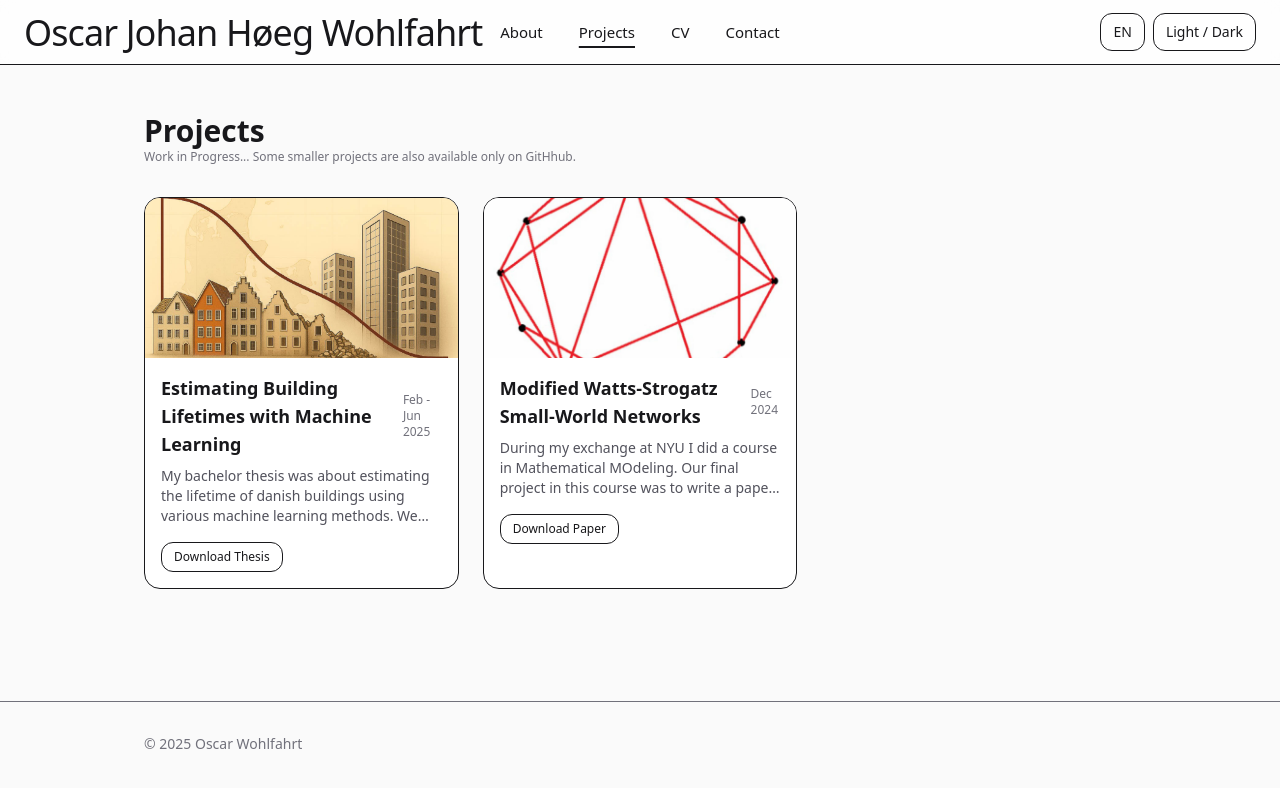
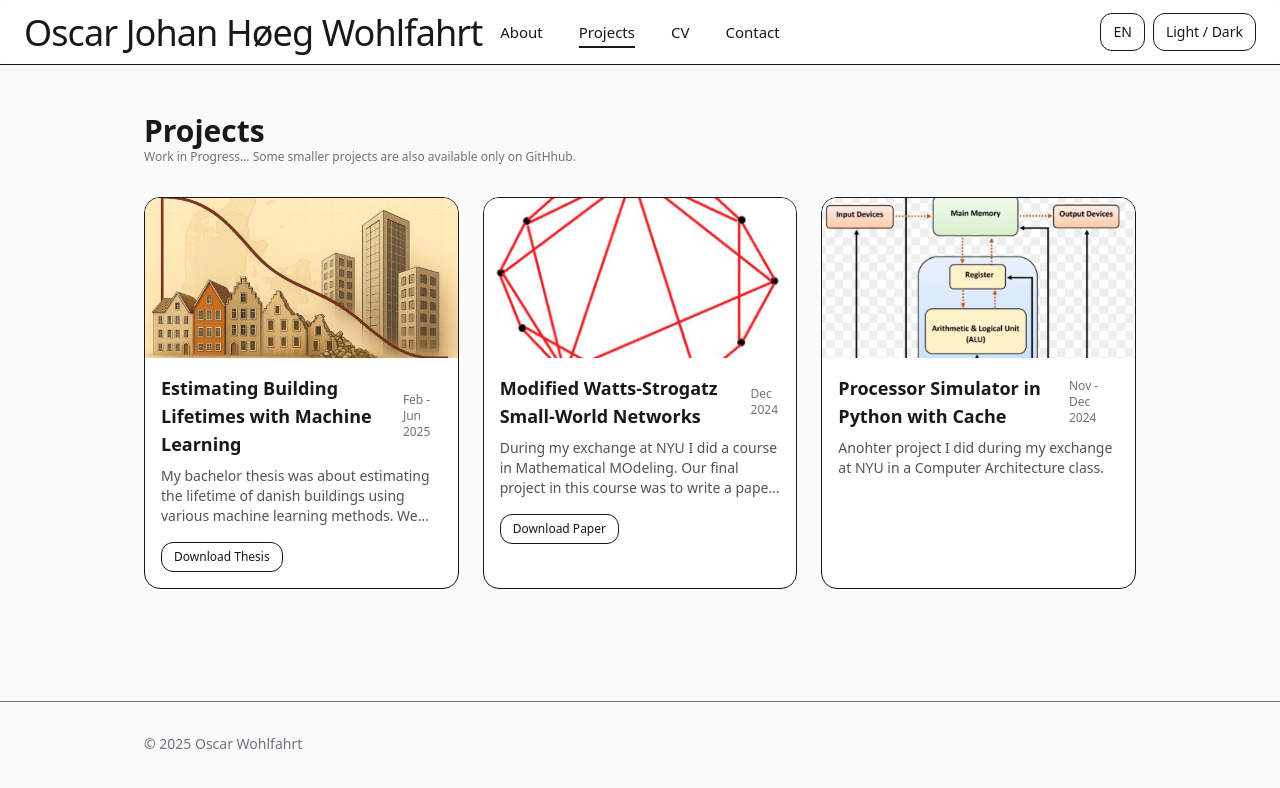
Before and after one commit to OscarWohlf/personal_website, a React (Vite) app: page /projects in a window 1280 px wide. Shown: the top 788 px of the page. Built offline with nearby package versions, Linux system fonts and the light colour scheme.

Commit message:
robots and start of new project

```diff
--- a/src/data/projects.ts
+++ b/src/data/projects.ts
@@ -45,5 +45,13 @@ export const projects: Project[] = [
     paper: "/papers/small_world_paper.pdf",
     paperLabel: "Download Paper",
     paperFilename: "Wohlfahrt_Small_World_Networks.pdf",
+  },
+  {
+    slug: "processor-simulator",
+    title: "Processor Simulator in Python with Cache",
+    date: "Nov - Dec 2024",
+    description: "Anohter project I did during my exchange at NYU in a Computer Architecture class.",
+    image: "/images/processor_image.jpg",
+    repo: "https://github.com/OscarWohlf/processor"
   }
 ]
```
Also changed, not shown: public/images/processor_image.jpg (added), public/robots.txt (added).
